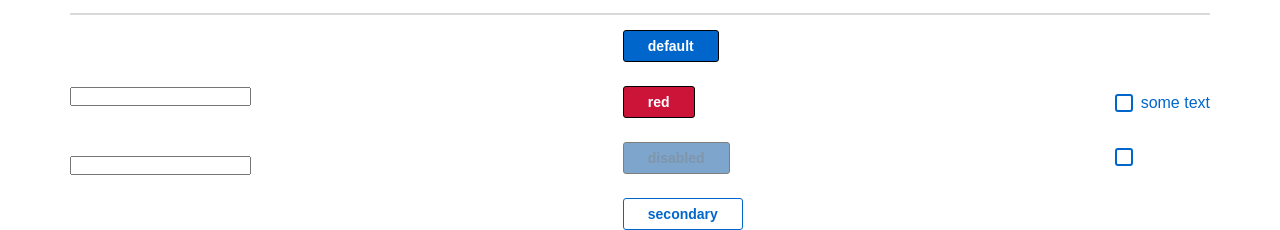
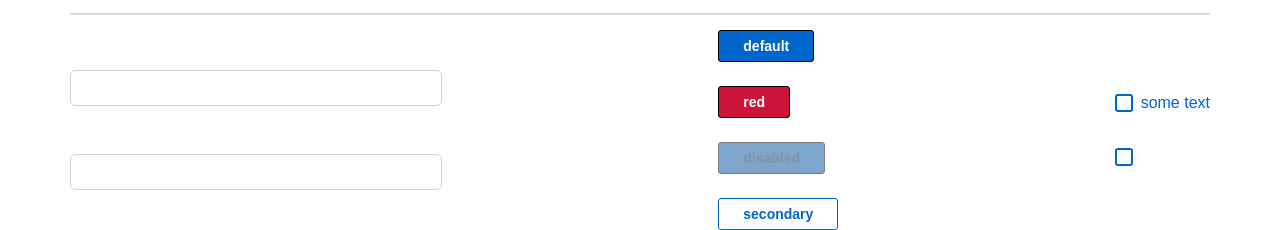
Before and after one commit to krawtschenko/Hometasks, a React (Create React App) app: page / in a window 1280 px wide. Shown: the part 616-846 px from the top of the page. Built offline with nearby package versions, Linux system fonts and the light colour scheme.

Commit message:
Home-task 4

```diff
--- a/src/s2-homeworks/hw04/HW4.tsx
+++ b/src/s2-homeworks/hw04/HW4.tsx
@@ -5,7 +5,7 @@ import Stand from './Stand'
 /*
 * 1 - понять (и простить) SuperInputText
 * 2 - в зависимости от типа и дизэйбла прицепить нужный класс в SuperButton.tsx (строка 21) +
-* 3 - дописать onChangeCallback в SuperCheckbox.tsx чтоб оба чекбокса работали на стенде
+* 3 - дописать onChangeCallback в SuperCheckbox.tsx чтоб оба чекбокса работали на стенде +
 * 4 - сделать стили в соответствии с дизайном
 * */
 
--- a/src/s2-homeworks/hw04/common/c1-SuperInputText/SuperInputText.module.css
+++ b/src/s2-homeworks/hw04/common/c1-SuperInputText/SuperInputText.module.css
@@ -2,19 +2,30 @@
 }
 
 .input {
+    width: 372px;
+    height: 36px;
+    border: 1px solid #D1D1D1;
+    border-radius: 5px;
 }
 
 .inputWrapper {
+    display: flex;
+    flex-direction: column-reverse;
 }
 
 .superInput {
 }
 
 .errorInput {
+    border: 1px solid #CC1439;
 }
 
 .errorInput:focus {
 }
 
 .error {
+    font-weight: 400;
+    font-size: 14px;
+    line-height: 12px;
+    color: #CC1439;
 }
--- a/src/s2-homeworks/hw04/common/c3-SuperCheckbox/SuperCheckbox.tsx
+++ b/src/s2-homeworks/hw04/common/c3-SuperCheckbox/SuperCheckbox.tsx
@@ -28,7 +28,11 @@ const SuperCheckbox: React.FC<SuperCheckboxPropsType> = (
 ) => {
     const onChangeCallback = (e: ChangeEvent<HTMLInputElement>) => {
         // задачка на написание онченджа
-
+        if (onChangeChecked) {
+            onChangeChecked(e.currentTarget.checked)
+        }
+        if (onChange)
+        onChange(e)
     }
 
     const finalInputClassName = s.checkbox
```
